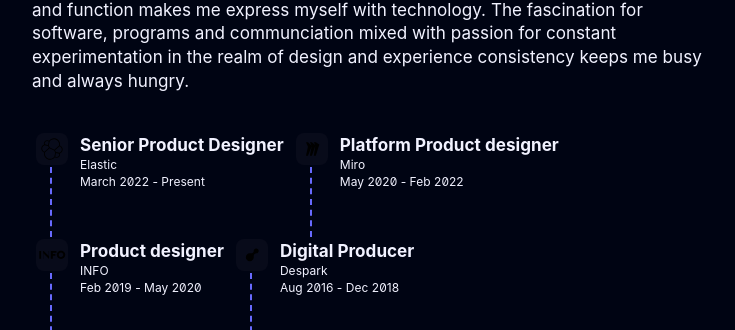
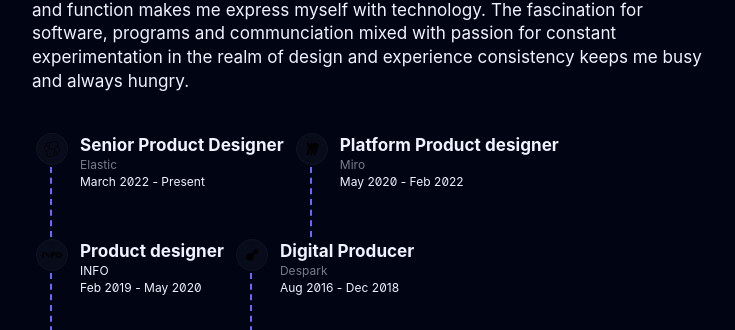
Before and after one commit to boriskirov/boris-kirov-portfolio, a Next.js app: page /about in a window 1280 px wide. Shown: the part 895-1225 px from the top of the page, without its empty margins (272-1007 px from the left). Built offline with nearby package versions, Linux system fonts and the light colour scheme.

Commit message:
some timeline updates

```diff
--- a/components/timeline/timeline.js
+++ b/components/timeline/timeline.js
@@ -16,7 +16,9 @@
             <span>
               <strong>{boris.experience[0].role}</strong>
             </span>
-            <small>{boris.experience[0].company}</small>
+            <small className="timeline-opacity-half">
+              {boris.experience[0].company}
+            </small>
             <small>{boris.experience[0].dates}</small>
           </div>
         </li>
@@ -31,7 +33,9 @@
             <span>
               <strong>{boris.experience[1].role}</strong>
             </span>
-            <small>{boris.experience[1].company}</small>
+            <small className="timeline-opacity-half">
+              {boris.experience[1].company}
+            </small>
             <small>{boris.experience[1].dates}</small>
           </div>
         </li>
@@ -61,7 +65,9 @@
             <span>
               <strong>{boris.experience[3].role}</strong>
             </span>
-            <small>{boris.experience[3].company}</small>
+            <small className="timeline-opacity-half">
+              {boris.experience[3].company}
+            </small>
             <small>{boris.experience[3].dates}</small>
           </div>
         </li>
--- a/styles/styles.css
+++ b/styles/styles.css
@@ -533,6 +533,8 @@
   width: 32px;
   height: 32px;
   background: var(--card-color-bg);
+  border-radius: 80px;
+  border: 1px solid var(--card-color-bg);
 }
 
 .timeline-item {
@@ -554,6 +556,10 @@
 
 .timeline-info {
   padding: 0 var(--space-medium);
+}
+
+.timeline-opacity-half {
+  opacity: 0.5;
 }
 
 // NPM Stats
```
Also changed, not shown: public/elastic.svg, public/info.svg.
